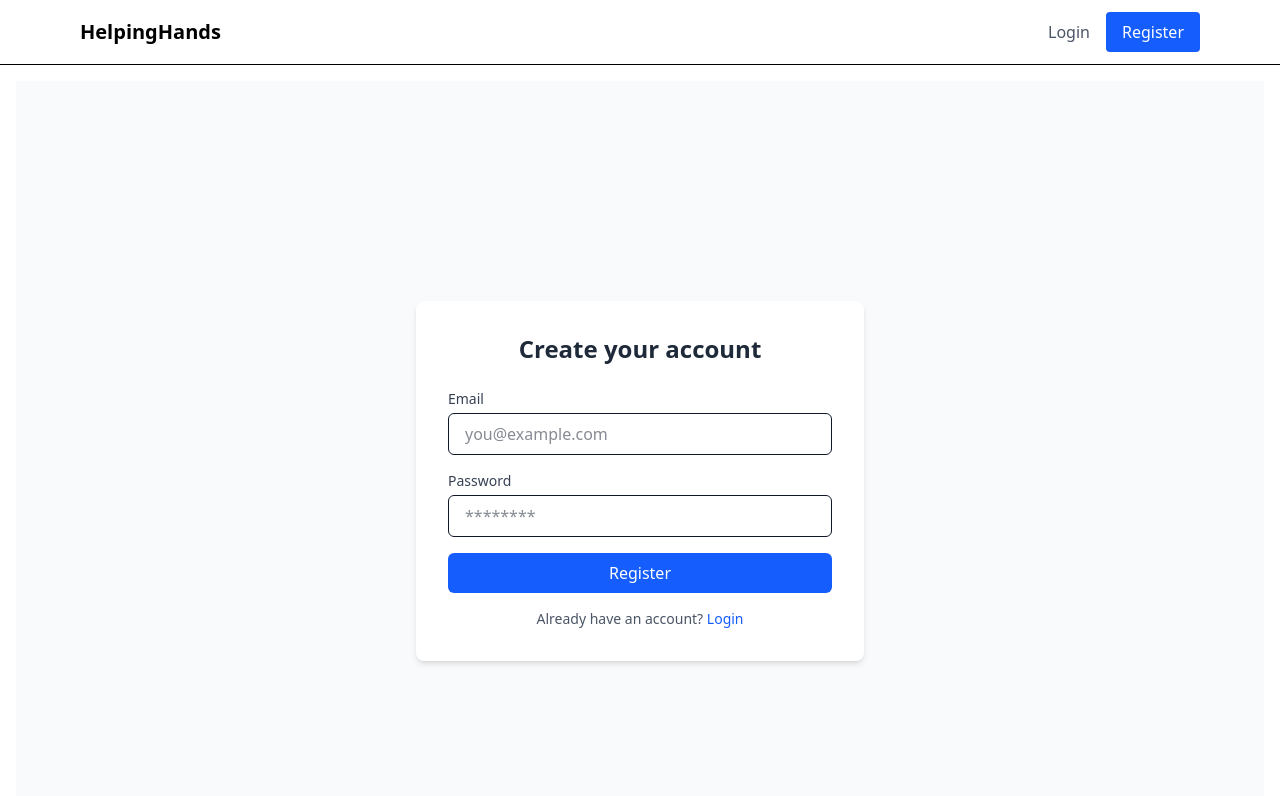
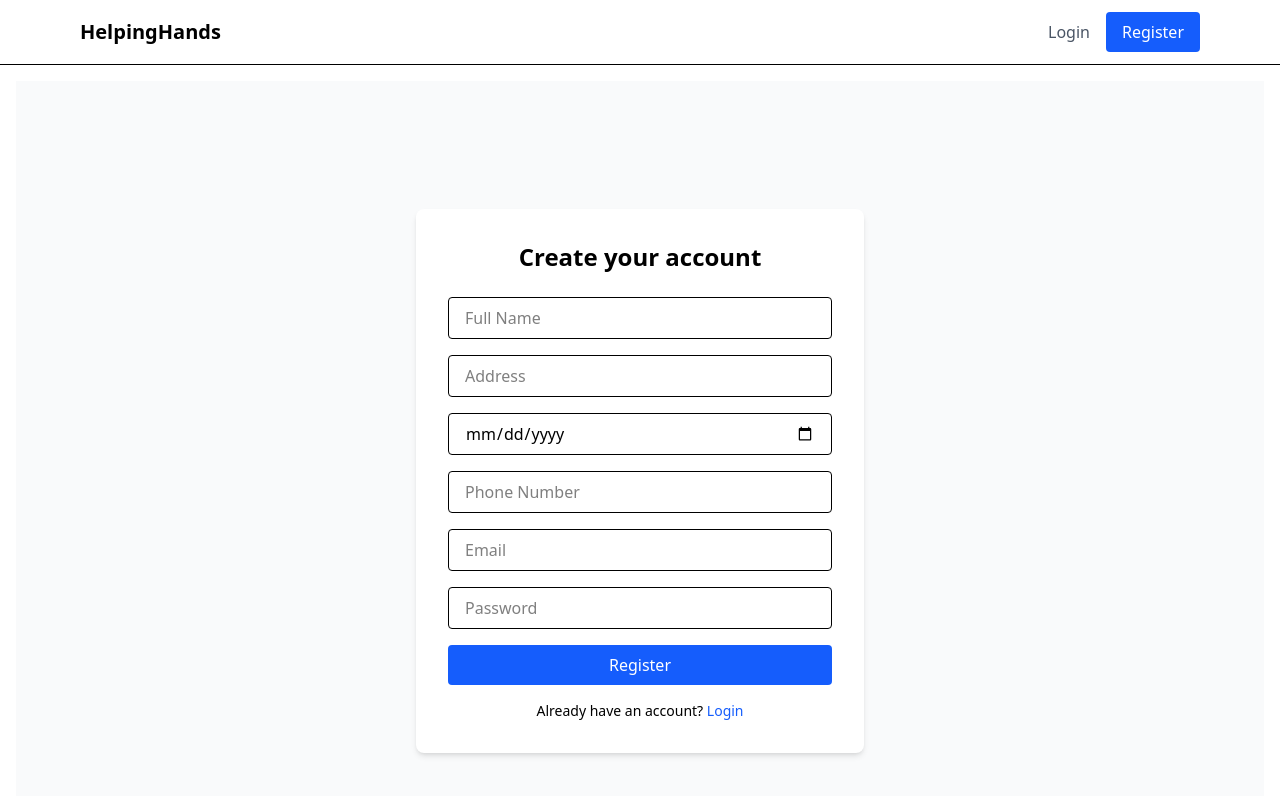
Before and after one commit to Nitesh47kumars/HelpingHands, a React (Vite) app: page /register in a window 1280 px wide. Shown: the top 796 px of the page. Built offline with nearby package versions, Linux system fonts and the light colour scheme; no server answers.

Commit message:
Currently Bulding Dashboard

```diff
--- a/src/context/firebaseContext.jsx
+++ b/src/context/firebaseContext.jsx
@@ -8,20 +8,11 @@ import {
   onAuthStateChanged,
 } from "firebase/auth";
 import {
-  getFirestore,
-  doc,
-  setDoc,
-  collection,
-  addDoc,
-  serverTimestamp,
-} from "firebase/firestore";
-import {
   getDatabase,
   ref,
   set,
   serverTimestamp as rtdbServerTimestamp,
 } from "firebase/database";
-
 
 const firebaseConfig = {
   apiKey: import.meta.env.VITE_FIREBASE_API_KEY,
@@ -35,7 +26,6 @@ const firebaseConfig = {
 const app = initializeApp(firebaseConfig);
 const auth = getAuth(app);
 const database = getDatabase(app);
-
 
 const FirebaseContext = createContext(null);
 
@@ -52,7 +42,7 @@ export const FirebaseProvider = ({ children }) => {
     return unsubscribe;
   }, []);
 
-  const signUp = async (email, password) => {
+  const signUp = async ({ email, password, fullName, address, dob, phone }) => {
     const userCredential = await createUserWithEmailAndPassword(
       auth,
       email,
@@ -64,8 +54,12 @@ export const FirebaseProvider = ({ children }) => {
     await set(ref(database, `users/${user.uid}`), {
       uid: user.uid,
       email: user.email,
+      fullName,
+      address,
+      dob,
+      phone,
       role: "user",
-      createdAt: Date.now(), // RTDB doesn't support Firestore timestamps
+      createdAt: Date.now(),
     });
 
     return userCredential;
@@ -91,5 +85,4 @@ export const FirebaseProvider = ({ children }) => {
   );
 };
 
-
 export const useFirebase = () => useContext(FirebaseContext);
--- a/src/index.css
+++ b/src/index.css
@@ -1 +1,5 @@
 @import "tailwindcss";
+
+.input {
+  @apply w-full px-4 py-2 border rounded focus:outline-none focus:ring-2 focus:ring-blue-500;
+}
--- a/src/pages/Dashboard.jsx
+++ b/src/pages/Dashboard.jsx
@@ -1,23 +1,67 @@
+import { useEffect, useState } from "react";
 import { useFirebase } from "../context/firebaseContext";
 import { useNavigate } from "react-router-dom";
+import { getDatabase, ref, onValue } from "firebase/database";
+
+const db = getDatabase();
 
 const Dashboard = () => {
-  const { user, logout } = useFirebase();
+  const { user, logout, loading } = useFirebase();
   const navigate = useNavigate();
+  const [profile, setProfile] = useState(null);
+
+
+useEffect(() => {
+  if (loading || !user) return; // wait until auth state is ready
+
+  const userRef = ref(db, `users/${user.uid}`);
+  const unsubscribe = onValue(userRef, (snapshot) => {
+    if (snapshot.exists()) setProfile(snapshot.val());
+  });
+
+  return () => unsubscribe();
+}, [user, loading]);
+
 
   const handleLogout = async () => {
     await logout();
     navigate("/login");
   };
 
+  if (!user) return <div className="p-6">Not logged in</div>;
+  if (!profile) return <div className="p-6">Loading profile...</div>;
+
   return (
-    <div className="p-6">
-      <h1 className="text-2xl font-bold mb-4">Dashboard</h1>
+    <div className="min-h-screen bg-gray-100 p-6">
+      <div className="max-w-3xl mx-auto bg-white rounded-lg shadow p-6">
+        <div className="flex items-center gap-6">
+          <img
+            src={profile.avatarURL || "/vite.svg"}
+            alt="Avatar"
+            className="w-24 h-24 rounded-full border"
+          />
+          <div>
+            <h2 className="text-xl font-semibold">{profile.fullName}</h2>
+            <p className="text-gray-600">{profile.email}</p>
+          </div>
+        </div>
 
-      <p className="mb-4">
-        Welcome, <span className="font-semibold">{user?.email}</span>
-      </p>
+        <div className="mt-6 grid grid-cols-1 sm:grid-cols-2 gap-4 text-sm">
+          <div>
+            <p className="text-gray-500">Phone</p>
+            <p className="font-medium">{profile.phone}</p>
+          </div>
+          <div>
+            <p className="text-gray-500">Date of Birth</p>
+            <p className="font-medium">{profile.dob}</p>
+          </div>
+          <div className="sm:col-span-2">
+            <p className="text-gray-500">Address</p>
+            <p className="font-medium">{profile.address}</p>
+          </div>
+        </div>
 
+        <div className="mt-8">
           <button
             onClick={handleLogout}
             className="px-4 py-2 bg-red-600 text-white rounded hover:bg-red-700"
@@ -25,6 +69,8 @@ const Dashboard = () => {
             Logout
           </button>
         </div>
+      </div>
+    </div>
   );
 };
 
--- a/src/pages/Register.jsx
+++ b/src/pages/Register.jsx
@@ -11,70 +11,51 @@ const Register = () => {
     e.preventDefault();
     setLoading(true);
 
-    const email = e.target.email.value;
-    const password = e.target.password.value;
+    const formData = {
+      fullName: e.target.fullName.value,
+      address: e.target.address.value,
+      dob: e.target.dob.value,
+      phone: e.target.phone.value,
+      email: e.target.email.value,
+      password: e.target.password.value,
+    };
 
     try {
-      await signUp(email, password);
-      navigate("/dashboard",{replace:true});
+      await signUp(formData);
+      navigate("/dashboard", { replace: true });
     } catch (err) {
       alert(err.message);
     }
-    setLoading(false)
+
+    setLoading(false);
   };
 
   return (
     <div className="min-h-screen flex items-center justify-center bg-gray-50 px-4">
       <div className="max-w-md w-full bg-white p-8 rounded-lg shadow-md">
-        <h2 className="text-2xl font-bold mb-6 text-center text-gray-800">
+        <h2 className="text-2xl font-bold mb-6 text-center">
           Create your account
         </h2>
 
         <form onSubmit={handleSubmit} className="space-y-4">
-          <div>
-            <label
-              htmlFor="email"
-              className="block text-sm font-medium text-gray-700"
-            >
-              Email
-            </label>
-            <input
-              type="email"
-              name="email"
-              required
-              placeholder="you@example.com"
-              className="mt-1 block w-full px-4 py-2 border rounded-md text-gray-900 focus:outline-none focus:ring-2 focus:ring-blue-500 focus:border-blue-500"
-            />
-          </div>
-
-          <div>
-            <label
-              htmlFor="password"
-              className="block text-sm font-medium text-gray-700"
-            >
-              Password
-            </label>
-            <input
-              type="password"
-              name="password"
-              required
-              placeholder="********"
-              className="mt-1 block w-full px-4 py-2 border rounded-md text-gray-900 focus:outline-none focus:ring-2 focus:ring-blue-500 focus:border-blue-500"
-            />
-          </div>
+          <input name="fullName" placeholder="Full Name" required className="input" />
+          <input name="address" placeholder="Address" required className="input" />
+          <input type="date" name="dob" required className="input" />
+          <input name="phone" placeholder="Phone Number" required className="input" />
+          <input type="email" name="email" placeholder="Email" required className="input" />
+          <input type="password" name="password" placeholder="Password" required className="input" />
 
           <button
-            type="submit"
             disabled={loading}
-            className="w-full py-2 px-4 bg-blue-600 text-white rounded-md hover:bg-blue-700 transition disabled:opacity-50"
+            className="w-full py-2 bg-blue-600 text-white rounded disabled:opacity-50"
           >
             {loading ? "Registering..." : "Register"}
           </button>
         </form>
 
-        <p className="mt-4 text-sm text-gray-600 text-center">
+        <p className="mt-4 text-center text-sm">
           Already have an account?{" "}
-          <Link to="/login" className="text-blue-600 hover:underline">
+          <Link to="/login" className="text-blue-600">
             Login
           </Link>
         </p>
```
Lines whose indentation alone changed are shown as unchanged.
